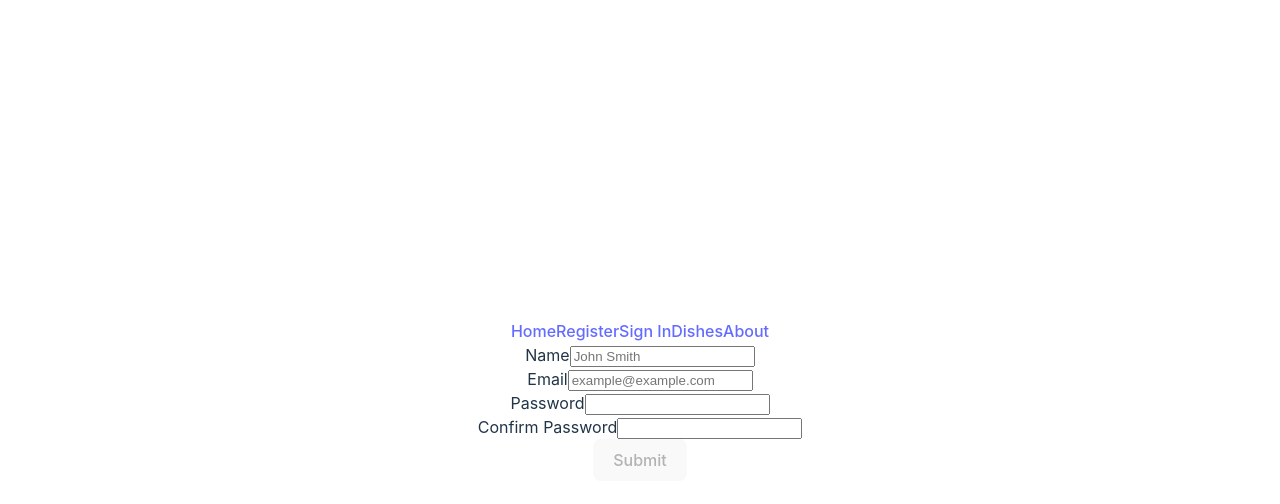
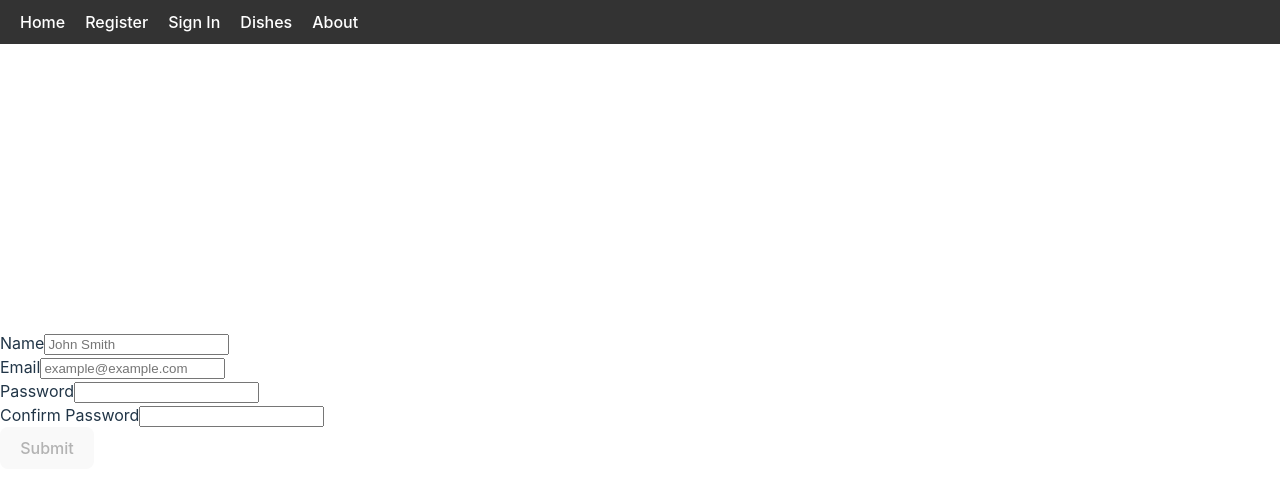
Before and after one commit to ninaraynor/persian-plate, a React (Vite) app: page /register in a window 1280 px wide. Shown: the top 504 px of the page. Built offline with nearby package versions, Linux system fonts and the light colour scheme; no server answers.

Commit message:
Adjust navbar for legibility

```diff
--- a/src/App.css
+++ b/src/App.css
@@ -1,36 +1,30 @@
-#root {
+* {
+  box-sizing: border-box;
+}
+
+header {
+  background-color: #333;
+  padding: 10px 0;
+  position: fixed;
+  top: 0;
+  width: 100%;
+}
+
+nav {
   max-width: 1280px;
   margin: 0 auto;
-  padding: 2rem;
-  text-align: center;
+  display: flex;
+  justify-content: space-between;
 }
 
-.logo {
-  height: 6em;
-  padding: 1.5em;
-  will-change: filter;
-  transition: filter 300ms;
-}
-.logo:hover {
-  filter: drop-shadow(0 0 2em #646cffaa);
-}
-.logo.react:hover {
-  filter: drop-shadow(0 0 2em #61dafbaa);
+nav a {
+  color: white;
+  text-decoration: none;
+  padding: 0 10px;
 }
 
-@keyframes logo-spin {
-  from {
-    transform: rotate(0deg);
-  }
-  to {
-    transform: rotate(360deg);
-  }
-}
-
-@media (prefers-reduced-motion: no-preference) {
-  a:nth-of-type(2) .logo {
-    animation: logo-spin infinite 20s linear;
-  }
+nav a:hover {
+  text-decoration: underline;
 }
 
 .card {
--- a/src/components/Nav.jsx
+++ b/src/components/Nav.jsx
@@ -3,6 +3,7 @@ import { Link } from "react-router-dom"
 const Nav = ( {user, handleLogOut} ) => {
   return (
     <header>
+      <nav>
       <Link to="/">
         <div>
           {user ? (
@@ -25,6 +26,7 @@ const Nav = ( {user, handleLogOut} ) => {
           )}
         </div>
       </Link>
+      </nav>
     </header>
 
     )
```
